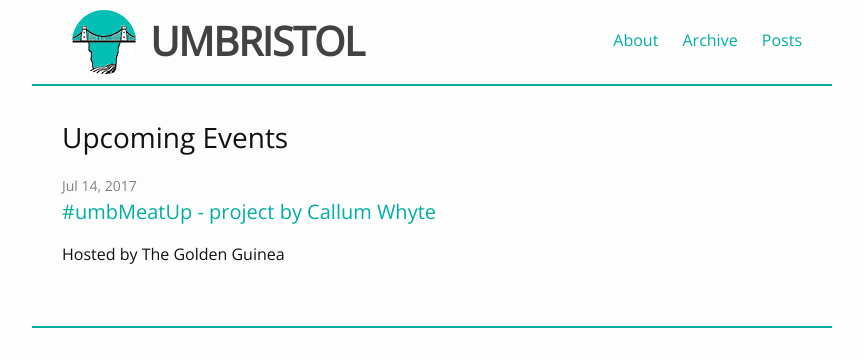
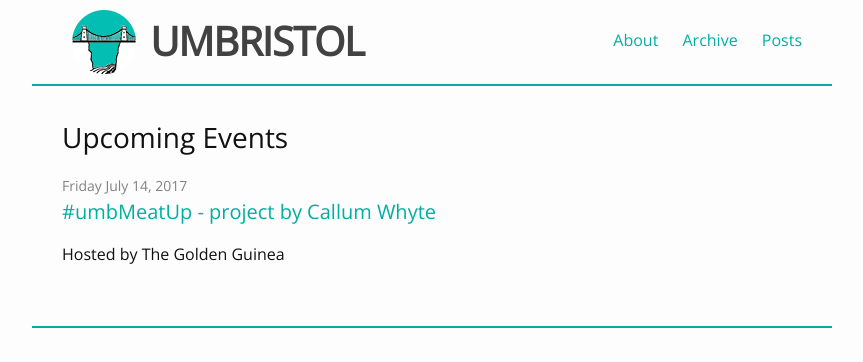
Before and after one commit to umBristol/umbristol.github.com, a Jekyll site: the page built from index.md, in a window 1280 px wide. Shown: the top 362 px of the page, without its empty margins (208-1071 px from the left). Built offline with Jekyll 4.4.1, drawn with Linux system fonts in a browser that asks for light colours.

Commit message:
Update events.html

```diff
--- a/_includes/events.html
+++ b/_includes/events.html
@@ -1,10 +1,10 @@
+{% assign date_format = site.date_format | default: "%A %B %d, %Y" %}
 {% if include.previous %}
     {% comment %} <!-- Display previous events --> {% endcomment %}
     {% assign collection = (site.events | where_exp:"item", "item.datetime < site.time") %}
     {% for event in collection %}
         {% assign eventyear = event.datetime | date: "%Y" %}
         {% if eventyear == include.year %}
-            {% assign date_format = site.date_format | default: "%A %B %d, %Y" %}
             <li>
                 <a href="{{ event.meetup }}">{{ event.title }}</a>
                 - {{ event.datetime | date: date_format }}
@@ -13,13 +13,11 @@
         {% endif %}
     {% endfor %}
 {% else %}
-    {% comment %} <!-- Display upcoming events --> {% endcomment %}
+    <!-- Display upcoming events - {{ site.time }} -->
     {% assign collection = (site.events | where_exp:"item", "item.datetime > site.time") %}
     {% for event in collection %}
         <li>
-            {% assign date_format = site.date_format | default: "%b %-d, %Y" %}
             <span class="post-meta">{{ event.datetime | date: date_format }}</span>
-
             <h2>
                 <a class="post-link" href="{{ event.meetup }}">{{ event.title | escape }}</a>
             </h2>
```
